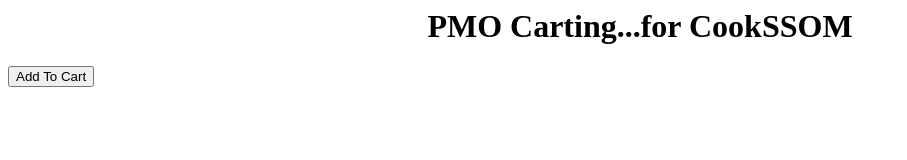
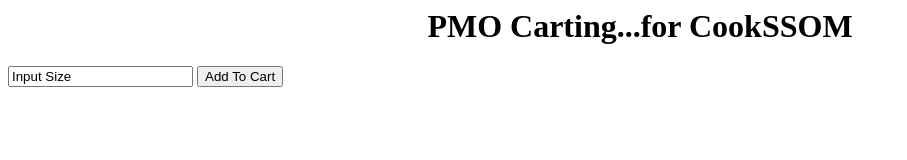
Before and after one commit to cookssom/pmoatc, a plain HTML site: page index.html in a window 1280 px wide. Shown: the whole page, without its empty margins (0-907 px from the left). Drawn offline with nearby package versions, Linux system fonts and the light colour scheme.

Commit message:
Update index.html

```diff
--- a/index.html
+++ b/index.html
@@ -51,7 +51,7 @@ $(document).ready(function() {
 		<input hidden name="optionTitle[0][0]" value="사이즈">
 		<input hidden name="optionEa[0]" value="1">
 
-		<input hidden name="option[0][0]" value="Input Size">
+		<input name="option[0][0]" value="Input Size">
  		<input type="submit" value="Add To Cart">
 
 
```
